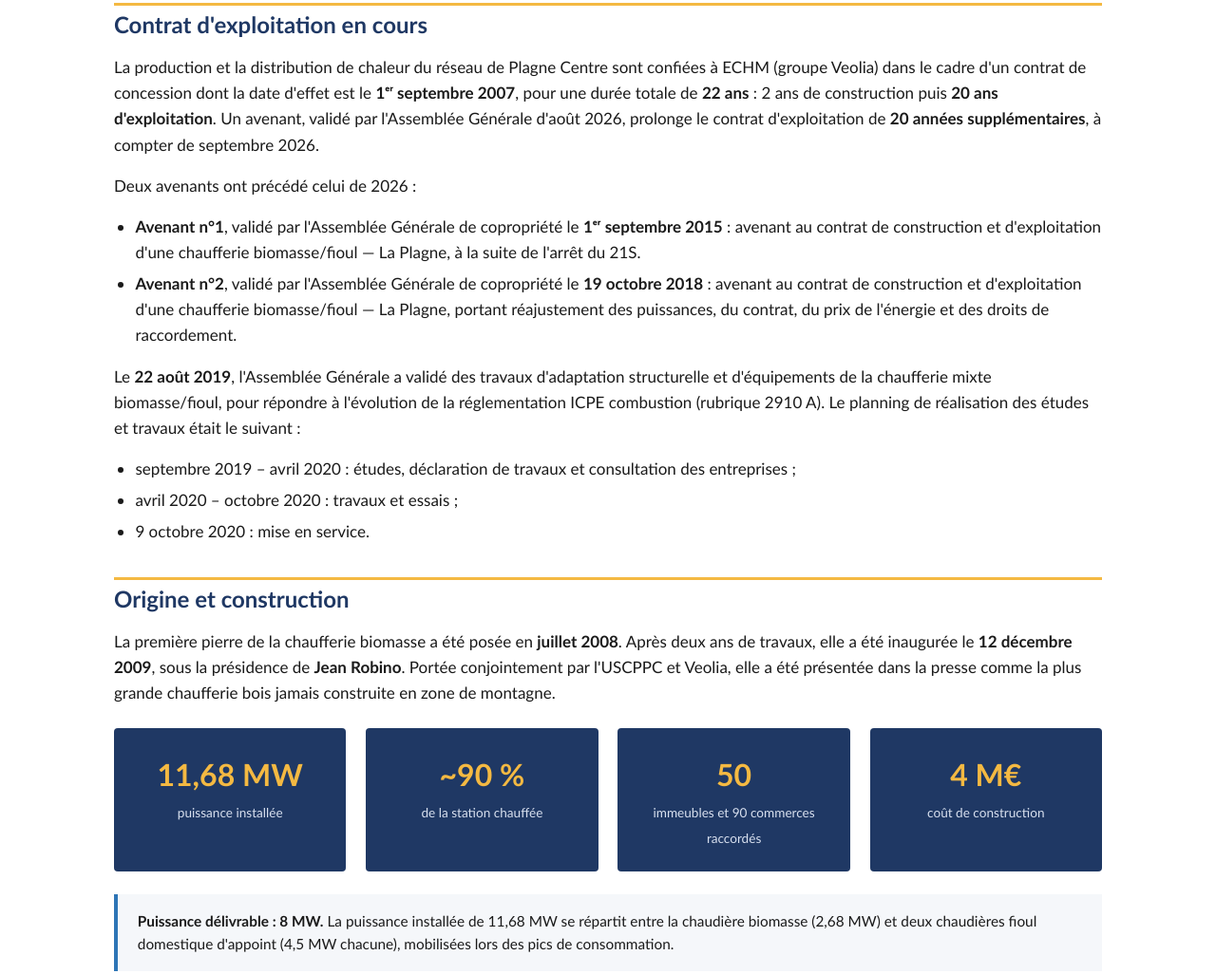
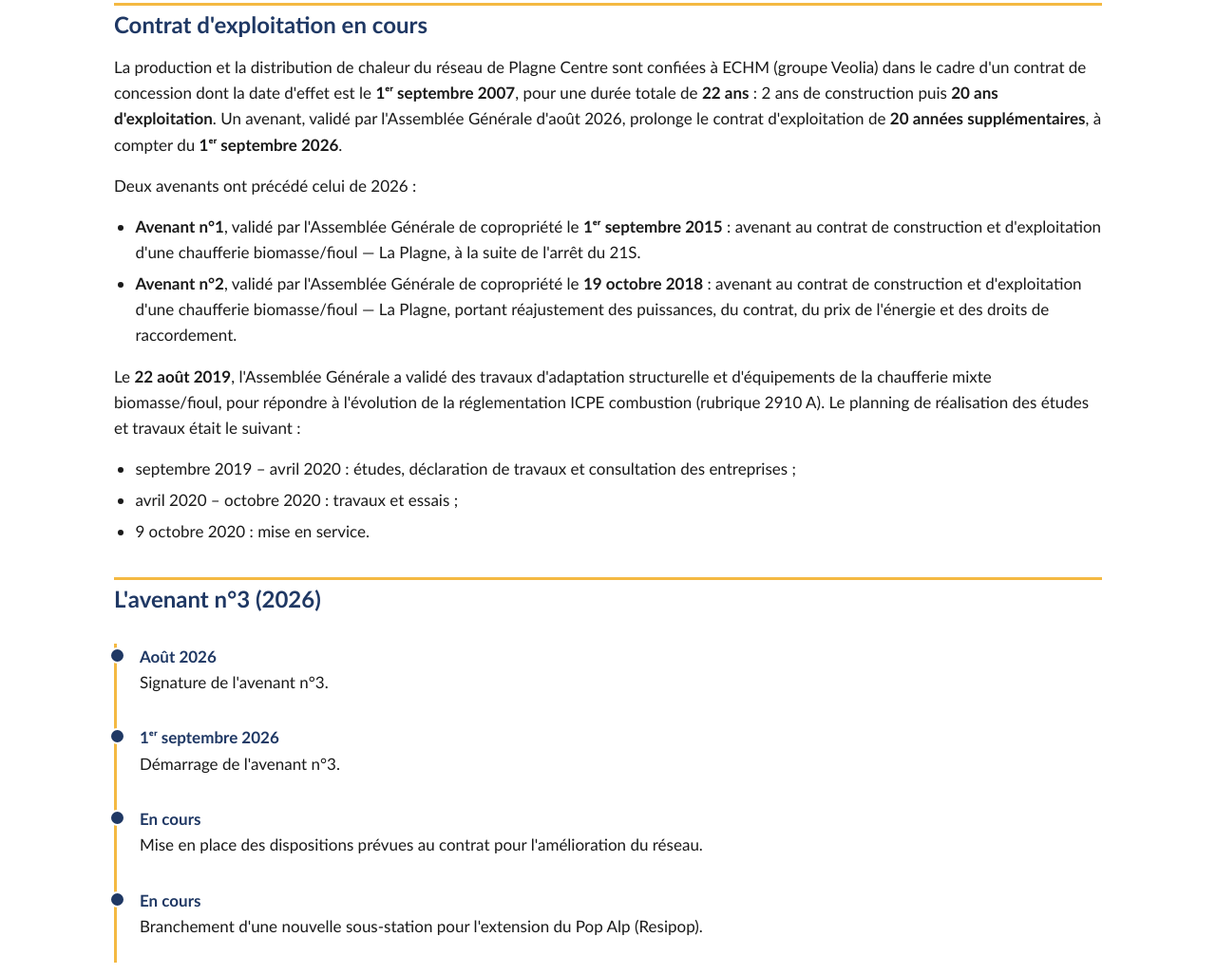
Before and after one commit to patricereme/uscppc-site, a plain HTML site: page chaufferie-echm.html in a window 1280 px wide. Shown: the part 814-1840 px from the top of the page at 95% size. Drawn offline with Linux system fonts and the light colour scheme; a script that the page names is missing.

Commit message:
Ajoute le chapitre sur l'avenant n 3 ECHM et precise sa date de demarrage
Frise : signature en aout 2026, demarrage le 1er septembre 2026, mise en
place des dispositions d'amelioration du reseau et branchement en cours
d'une nouvelle sous-station pour l'extension du Pop Alp (Resipop).

Co-Authored-By: Claude Sonnet 5.5 <noreply@anthropic.com>

```diff
--- a/chaufferie-echm.html
+++ b/chaufferie-echm.html
@@ -66,7 +66,7 @@
     </ul>
 
     <h2>Contrat d'exploitation en cours</h2>
-    <p>La production et la distribution de chaleur du réseau de Plagne Centre sont confiées à ECHM (groupe Veolia) dans le cadre d'un contrat de concession dont la date d'effet est le <strong>1ᵉʳ septembre 2007</strong>, pour une durée totale de <strong>22 ans</strong> : 2 ans de construction puis <strong>20 ans d'exploitation</strong>. Un avenant, validé par l'Assemblée Générale d'août 2026, prolonge le contrat d'exploitation de <strong>20 années supplémentaires</strong>, à compter de septembre 2026.</p>
+    <p>La production et la distribution de chaleur du réseau de Plagne Centre sont confiées à ECHM (groupe Veolia) dans le cadre d'un contrat de concession dont la date d'effet est le <strong>1ᵉʳ septembre 2007</strong>, pour une durée totale de <strong>22 ans</strong> : 2 ans de construction puis <strong>20 ans d'exploitation</strong>. Un avenant, validé par l'Assemblée Générale d'août 2026, prolonge le contrat d'exploitation de <strong>20 années supplémentaires</strong>, à compter du <strong>1ᵉʳ septembre 2026</strong>.</p>
 
     <p>Deux avenants ont précédé celui de 2026 :</p>
     <ul>
@@ -80,6 +80,13 @@
       <li>9 octobre 2020 : mise en service.</li>
     </ul>
 
+    <h2>L'avenant n°3 (2026)</h2>
+    <ul class="timeline">
+      <li><span class="year">Août 2026</span>Signature de l'avenant n°3.</li>
+      <li><span class="year">1ᵉʳ septembre 2026</span>Démarrage de l'avenant n°3.</li>
+      <li><span class="year">En cours</span>Mise en place des dispositions prévues au contrat pour l'amélioration du réseau.</li>
+      <li><span class="year">En cours</span>Branchement d'une nouvelle sous-station pour l'extension du Pop Alp (Resipop).</li>
+    </ul>
     <h2>Origine et construction</h2>
     <p>La première pierre de la chaufferie biomasse a été posée en <strong>juillet 2008</strong>. Après deux ans de travaux, elle a été inaugurée le <strong>12 décembre 2009</strong>, sous la présidence de <strong>Jean Robino</strong>. Portée conjointement par l'USCPPC et Veolia, elle a été présentée dans la presse comme la plus grande chaufferie bois jamais construite en zone de montagne.</p>
 
```
